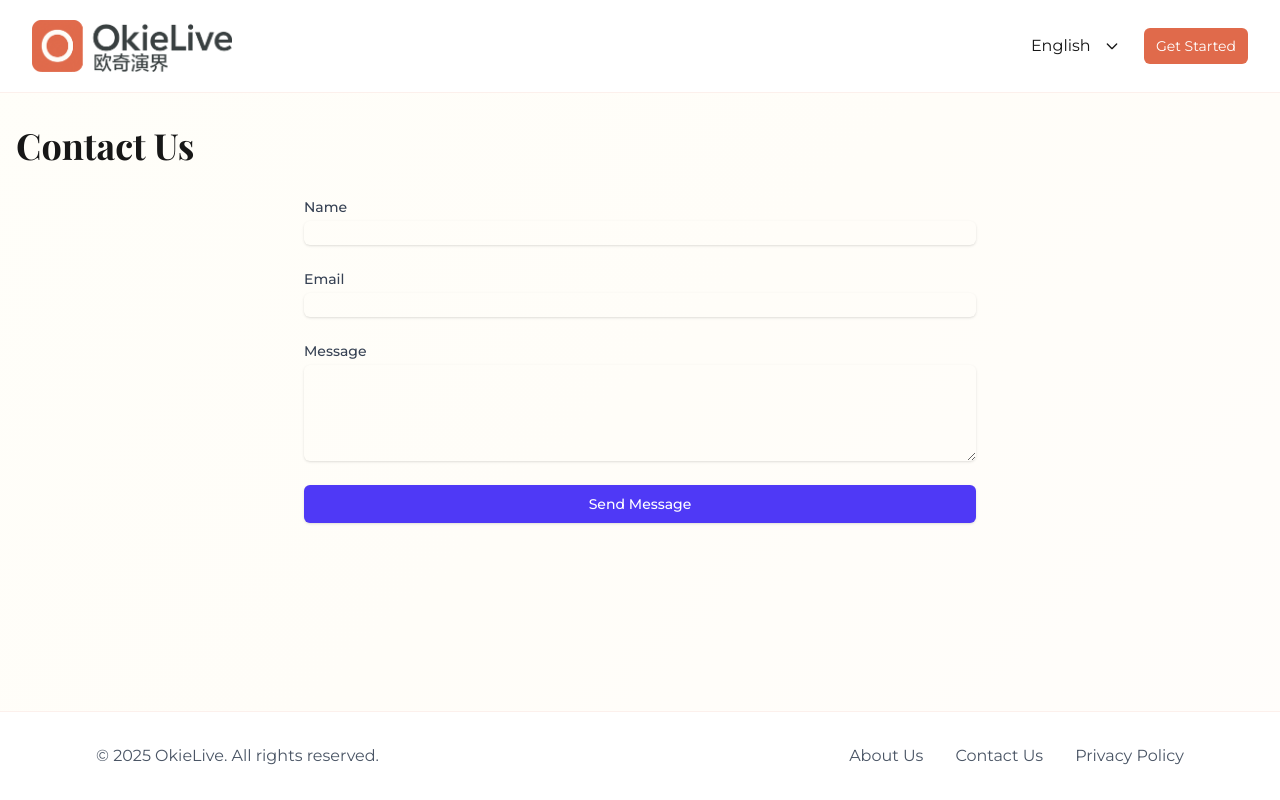
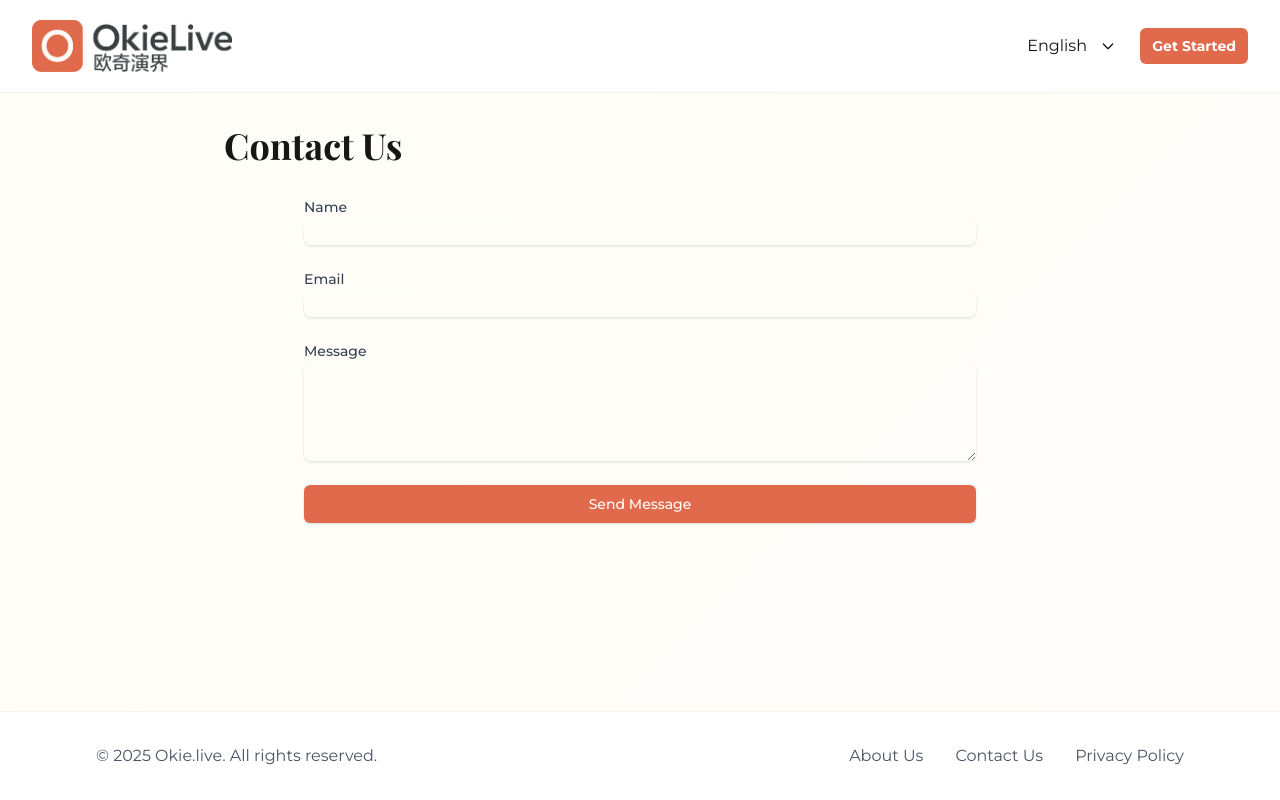
Before and after one commit to zning1994/okie.live, a Next.js app: page /contact in a window 1280 px wide. Built offline with nearby package versions, Linux system fonts and the light colour scheme.

Commit message:
style: adjust layout padding and font styles across pages and components

```diff
--- a/src/components/Header.tsx
+++ b/src/components/Header.tsx
@@ -15,7 +15,7 @@ export default function Header() {
   const { language, setLanguage, t } = useI18n();
 
   return (
-    <nav className="w-full py-3 sm:py-5 px-4 sm:px-8 flex justify-between items-center z-10 bg-white/90 backdrop-blur-sm border-b border-primary/10">
+    <nav className={`w-full py-3 sm:py-5 px-4 sm:px-8 flex justify-between items-center z-10 bg-white/90 backdrop-blur-sm border-b border-primary/10 ${playfair.className} ${montserrat.className}`}>
       <div className="flex items-center">
         <Link href="/" className="hover:opacity-80 transition-opacity">
           <Image
@@ -49,7 +49,7 @@ export default function Header() {
         </div>
         <button
           className="px-2 sm:px-3 py-1.5 sm:py-2 text-sm rounded-md bg-primary text-white hover:bg-primary/90 transition-colors whitespace-nowrap">
-          {t('cta.getStarted')}
+          <b>{t('cta.getStarted')}</b>
         </button>
       </div>
     </nav>
--- a/src/components/Layout.tsx
+++ b/src/components/Layout.tsx
@@ -3,6 +3,11 @@ import Head from 'next/head';
 import Header from './Header';
 import Footer from './Footer';
 import { useI18n } from '@/lib/i18n';
+
+// 使用 Google Fonts 的 Playfair Display 和 Montserrat 字体
+import { Playfair_Display, Montserrat } from "next/font/google";
+const playfair = Playfair_Display({ subsets: ["latin"], weight: ["400", "700"] });
+const montserrat = Montserrat({ subsets: ["latin"], weight: ["400", "500", "600", "700"] });
 
 interface LayoutProps {
   children: ReactNode;
@@ -27,7 +32,7 @@ export default function Layout({ children, title, description }: LayoutProps) {
         <link rel="icon" href="/favicon.ico" />
       </Head>
 
-      <div className="flex flex-col min-h-screen">
+      <div className={`flex flex-col min-h-screen ${playfair.className} ${montserrat.className}`}>
         <Header />
         <main className="flex-grow">
           {children}
--- a/src/lib/i18n.ts
+++ b/src/lib/i18n.ts
@@ -89,7 +89,7 @@ const translations: Translations = {
     'site.title': 'OkieLive - Orchestrating the World of Performance',
     'site.description': 'A Unified Platform for Artists, Venues, and Organizers',
     'site.slogan': 'OkieLive – Orchestrating the World of Performance.',
-    'site.copyright': ' 2025 OkieLive. All rights reserved.',
+    'site.copyright': ' 2025 Okie.live. All rights reserved.',
     'site.name': 'OkieLive',
 
     // 导航
@@ -151,7 +151,7 @@ const translations: Translations = {
     'site.title': '欧奇演界 - 一站式演出生态平台',
     'site.description': '艺人、场地、主办方，一站式演出生态平台',
     'site.slogan': '欧奇演界 · 一站式演出生态平台',
-    'site.copyright': ' 2025 欧奇演界. ',
+    'site.copyright': '  2025 Okie.live. All rights reserved.',
     'site.name': '欧奇演界',
 
     // 导航
@@ -231,7 +231,7 @@ const translations: Translations = {
     'privacy.contact.title': 'お問い合わせ',
     'privacy.contact.description': 'このプライバシーポリシーについてご質問がある場合は、お問い合わせください。',
     'site.slogan': 'OkieLive – パフォーマンスの世界を調和させる',
-    'site.copyright': ' 2025 OkieLive. ',
+    'site.copyright': ' 2025 Okie.live. All rights reserved.',
     'site.name': 'OkieLive',
 
     // 导航
--- a/src/pages/about.tsx
+++ b/src/pages/about.tsx
@@ -15,7 +15,7 @@ export default function About() {
 
   return (
     <Layout title={t('footer.about_us')}>
-      <div className="container mx-auto px-4 py-8">
+      <div className="container mx-auto px-56 py-8">
         <h1 className="text-4xl font-bold mb-8">{t('footer.about_us')}</h1>
         <div className="prose max-w-none">
         <section className="mb-8">
--- a/src/pages/contact.tsx
+++ b/src/pages/contact.tsx
@@ -15,7 +15,7 @@ export default function Contact() {
 
   return (
     <Layout title={t('footer.contact_us')}>
-      <div className="container mx-auto px-4 py-8">
+      <div className="container mx-auto px-56 py-8">
         <h1 className="text-4xl font-bold mb-8">{t('footer.contact_us')}</h1>
         <div className="max-w-2xl mx-auto">
         <form className="space-y-6">
@@ -58,7 +58,7 @@ export default function Contact() {
           <div>
             <button
               type="submit"
-              className="w-full flex justify-center py-2 px-4 border border-transparent rounded-md shadow-sm text-sm font-medium text-white bg-indigo-600 hover:bg-indigo-700 focus:outline-none focus:ring-2 focus:ring-offset-2 focus:ring-indigo-500"
+              className="w-full flex justify-center py-2 px-4 border border-transparent rounded-md shadow-sm text-sm font-medium text-white bg-primary hover:bg-primary/90 focus:outline-none focus:ring-2 focus:ring-offset-2 focus:ring-primary"
             >
               {t('contact.submit')}
             </button>
--- a/src/pages/index.tsx
+++ b/src/pages/index.tsx
@@ -105,9 +105,9 @@ export default function Home() {
 
   return (
     <Layout>
-      <div
+      {/* <div
         className={`${montserrat.className} min-h-screen flex flex-col items-center relative overflow-hidden bg-primary-bg-light`}
-      >
+      > */}
 
         {/* 主内容区 */}
         <main className="flex-1 w-full max-w-6xl mx-auto px-8 py-10 sm:py-16 flex flex-col items-center z-10">
@@ -212,7 +212,7 @@ export default function Home() {
 
           {/* CTA 按钮 */}
           <motion.div
-            className="flex flex-col sm:flex-row gap-5 justify-center animate-on-scroll"
+            className="flex flex-col sm:flex-row gap-5 justify-center animate-on-scroll mb-8"
             initial={{ opacity: 0, y: 30 }}
             animate={{ opacity: 1, y: 0 }}
             transition={{ duration: 0.5, delay: 0.3 }}
@@ -225,7 +225,7 @@ export default function Home() {
             </button>
           </motion.div>
         </main>
-      </div>
+      {/* </div> */}
     </Layout>
   );
 }
--- a/src/pages/privacy.tsx
+++ b/src/pages/privacy.tsx
@@ -16,7 +16,7 @@ export default function Privacy() {
 
   return (
     <Layout title={t('footer.privacy_policy')}>
-      <div className="container mx-auto px-4 py-8">
+      <div className="container mx-auto px-56 py-8">
         <h1 className="text-4xl font-bold mb-8">{t('footer.privacy_policy')}</h1>
         <div className="prose max-w-none">
         <section className="mb-8">
```
